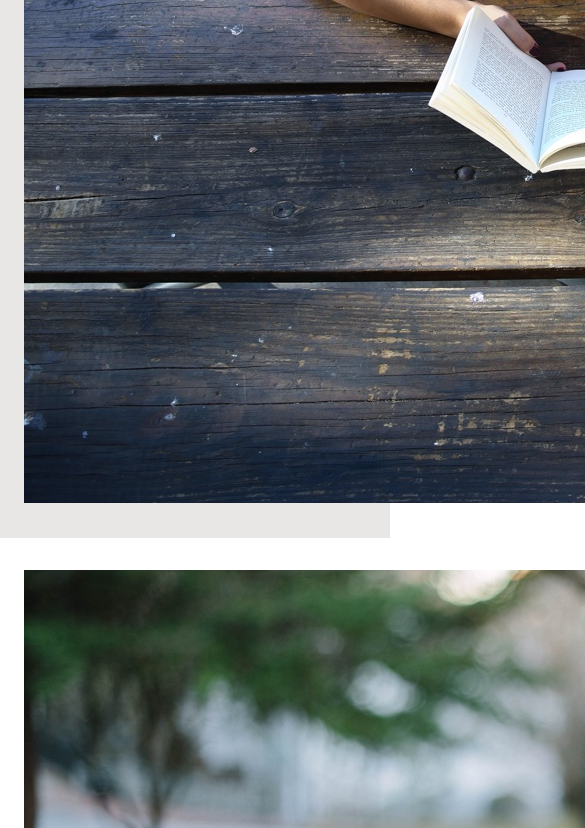
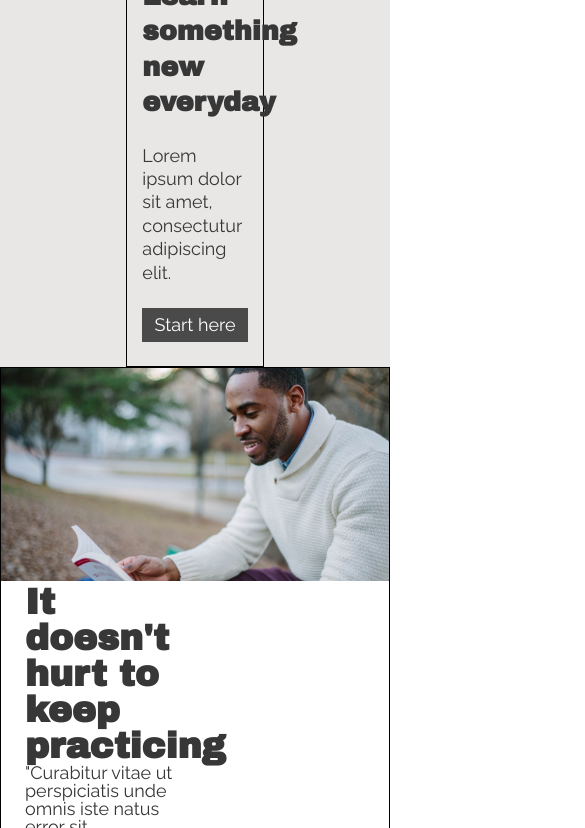
Before and after one commit to TriinPersidski/colmaracademy, a plain HTML site: page index.html in a window 390 px wide. Shown: the part 414-1242 px from the top of the page, 585 px wide, since content can reach past the window. Drawn offline with Linux system fonts and the light colour scheme.

Commit message:
Start banner faulty

```diff
--- a/index.html
+++ b/index.html
@@ -44,7 +44,8 @@
     <!-- Main Banner -->
     <section id="start">
       <div class="columns">
-        <div class="images-container">
+        <div class="left">
+          <div class="image-container">
             <img src="./resources/images/banner.jpg" alt="colmar-academy-banner" />
           </div>
           <div class="content">
@@ -53,19 +54,22 @@
             <div class="button">Start here</div>
           </div>
         </div>
+      </div>
     </section>
 
   <!-- Campus section -->
     <section id="information">
       <div class="columns">
+        <div class="left">
           <div class="quote">
-          <div class="images-container desktop">
+            <div class="image-container desktop">
               <img src="./resources/images/information-main.jpg" alt="man-reading-a-book"/>
             </div>
             <div class="content">
               <h2>It doesn't hurt to keep practicing</h2>
               <p>"Curabitur vitae ut perspiciatis unde omnis iste natus error sit voluptatem accusantium doloremque laudantium, totam rem aperiam, eaque ipsa quae ab illo inventore veritatis et quasi architecto beatae vitae dicta sunt explicabo, tristique ligula."</p>
               <span>Emanuel, Sr Strategist at Hiring.com</span>
+            </div>
           </div>
         </div>
           <div class="campus-col">
@@ -113,6 +117,7 @@
             </div>
           </div>
         </div>
+
     </section>
 
   <!-- Courses section -->
--- a/resources/css/style.css
+++ b/resources/css/style.css
@@ -9,14 +9,15 @@ html {
 }
 
 main {
-  text-align: left;
+  margin: 0 auto;
+  padding: 0;
 }
 
-.columns {
-  margin: 0 auto;
-  padding: 1.778rem 0 1.778rem 1.334rem;
-  display: flex;
-  flex-direction: row;
+h1 {
+  font-family: 'Archivo Black', sans-serif;
+  font-size: 3rem;
+  font-weight: 800;
+  line-height: 1.3;
 }
 
 h2 {
@@ -27,8 +28,9 @@ h2 {
 
 h4 {
   font-family: 'Raleway', Helvetica, sans-serif;
-  font-size: 2rem;
-  font-weight: 800;
+  font-size: 1.6rem;
+  font-weight: 400;
+  line-height: 1.3;
 }
 
 p, span, a {
@@ -39,14 +41,62 @@ p, span, a {
 
 .button {
   color: white;
-  font-size: 1.2rem;
+  font-size: 1rem;
   text-align: center;
+  background-color: #4a4a4a;
+  padding: 0.445rem 0;
+  width: 100%;
 }
 
 ul li {
   margin: 0 auto;
   padding: 0;
 }
+
+.left {
+  text-align: left;
+}
+
+.columns {
+  margin: 0 auto;
+  padding: 1.778rem 0 1.778rem 1.334rem;
+  border: 1 px solid red;
+  }
+
+.columns .image-container {
+  width: 60%;
+  height: auto;
+  display: inline-block;
+  }
+
+ .image-container img {
+  display: block;
+  max-width: 100%;
+}
+
+.columns .content, #information .content, #thesis .content {
+  width: 40%;
+  padding-left: 1.334rem;
+}
+
+@media only screen and (max-width: 740px) {
+  .columns {
+    padding: 0;
+  }
+
+ .columns .image-container {
+    width: 100%;
+    margin: 0 auto;
+  }
+
+#start .content {
+    width: 100%;
+    padding: 1.778rem 0.88rem 1.334rem 0.88rem;
+    margin: 0 auto;
+    display: block;
+  }
+}
+
 
 /* Header */
 
@@ -154,11 +204,52 @@ header li {
   background-color: #e8e7e5;
 }
 
- #start .images-container, #information .images-container, #thesis .images-container {
-   width: 60%;
+ #start .content {
+   border: 1px solid black;
+   width: 27%;
+   display: inline-block;
 }
 
- #start .content, #information .content, #thesis .content {
+#start h4 {
+  padding: 1.334rem 0;
+}
+
+  @media only screen and (max-width: 1100px) {
+    #start h1 {
+      font-size: 1.5rem;
+    }
+    #start h4 {
+      font-size: 1rem;
+    }
+  }
+
+  @media only screen and (max-width: 740px) {
+    #start .content {
+      display: block;
+      padding: 1.778rem 0.88rem 1.334rem 0.88rem;
+    }
+
+    .image-container, .content {
+      width: 100%;
+    }
+  }
+  /*  Campus section */
+
+#information {
+  background-color: white;
+  }
+
+#information .quote {
+  width: auto;
+  border: 1px solid black;
+}
+
+#information .campus-col {
   width: 40%;
-   padding-left: 1.334rem;
+  display: flex;
+  flex-direction: column;
 }
+
+#information .image-thumbnail.mobile {
+    display: none;
+  }
```
Lines whose indentation alone changed are shown as unchanged.
